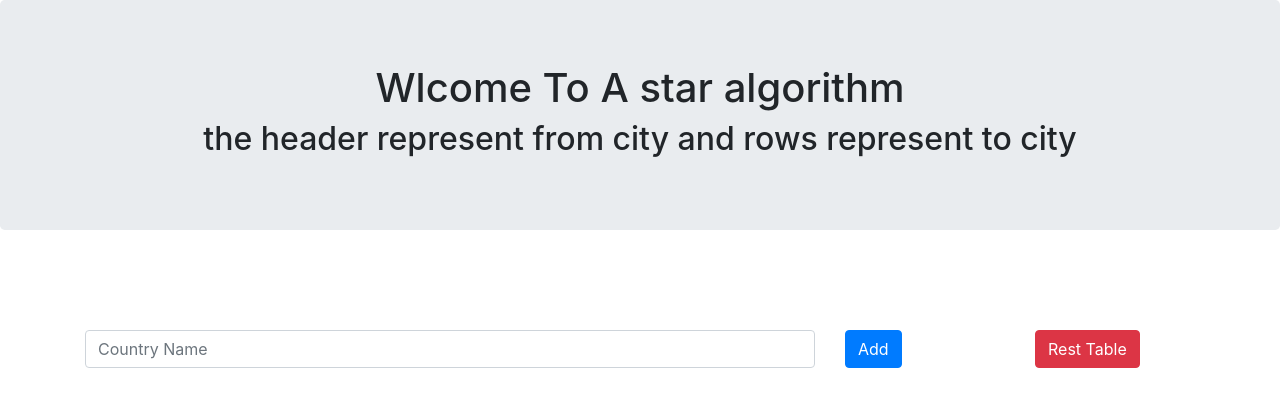
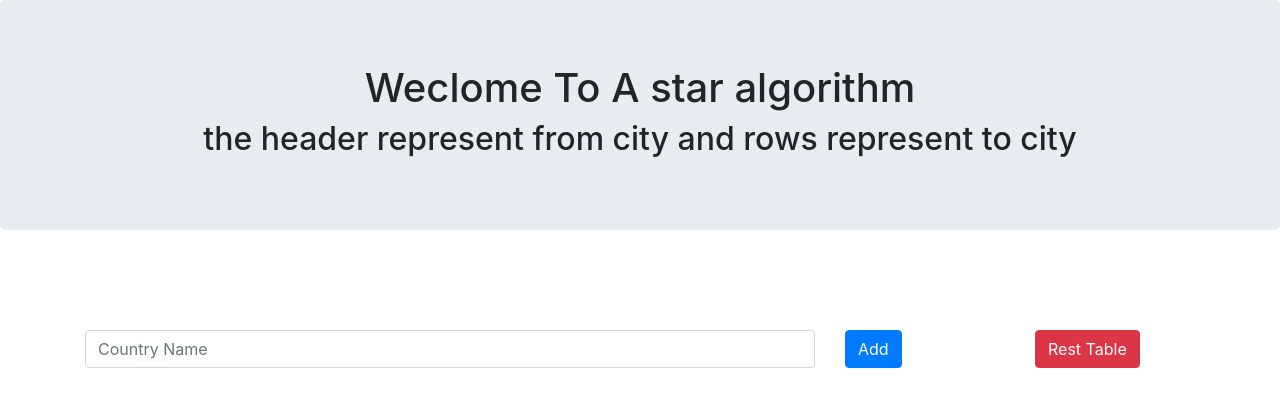
Before and after one commit to TariqHajeer/AI2, a Django app: page / in a window 1280 px wide. Shown: the top 420 px of the page. Run offline with Django 4.2, Linux system fonts and the light colour scheme.

Commit message:
fix weclome

```diff
--- a/demo/templates/home.html
+++ b/demo/templates/home.html
@@ -22,7 +22,7 @@
 <body>
 
     <div class="jumbotron text-center">
-        <h1>Wlcome To A star algorithm</h1>
+        <h1>Weclome To A star algorithm</h1>
         <h2>the header represent from city and rows represent to city</h2>
     </div>
 
```
